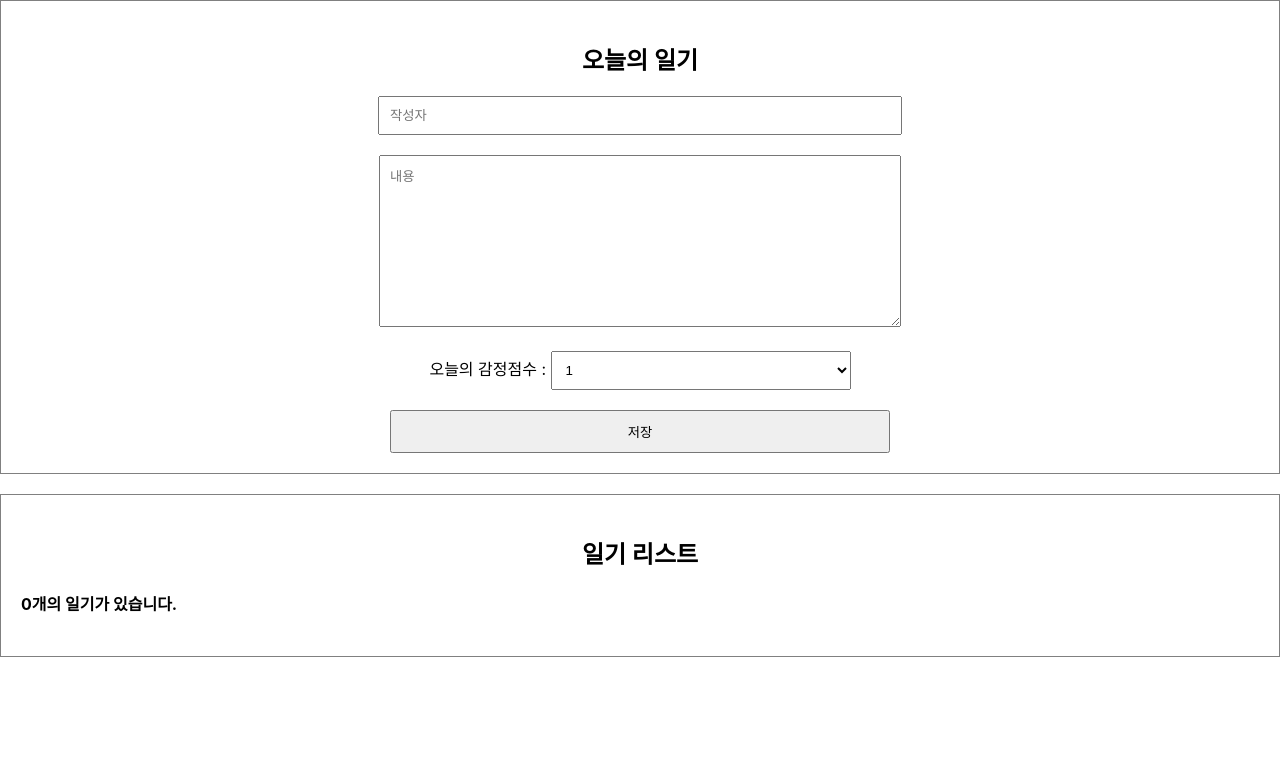
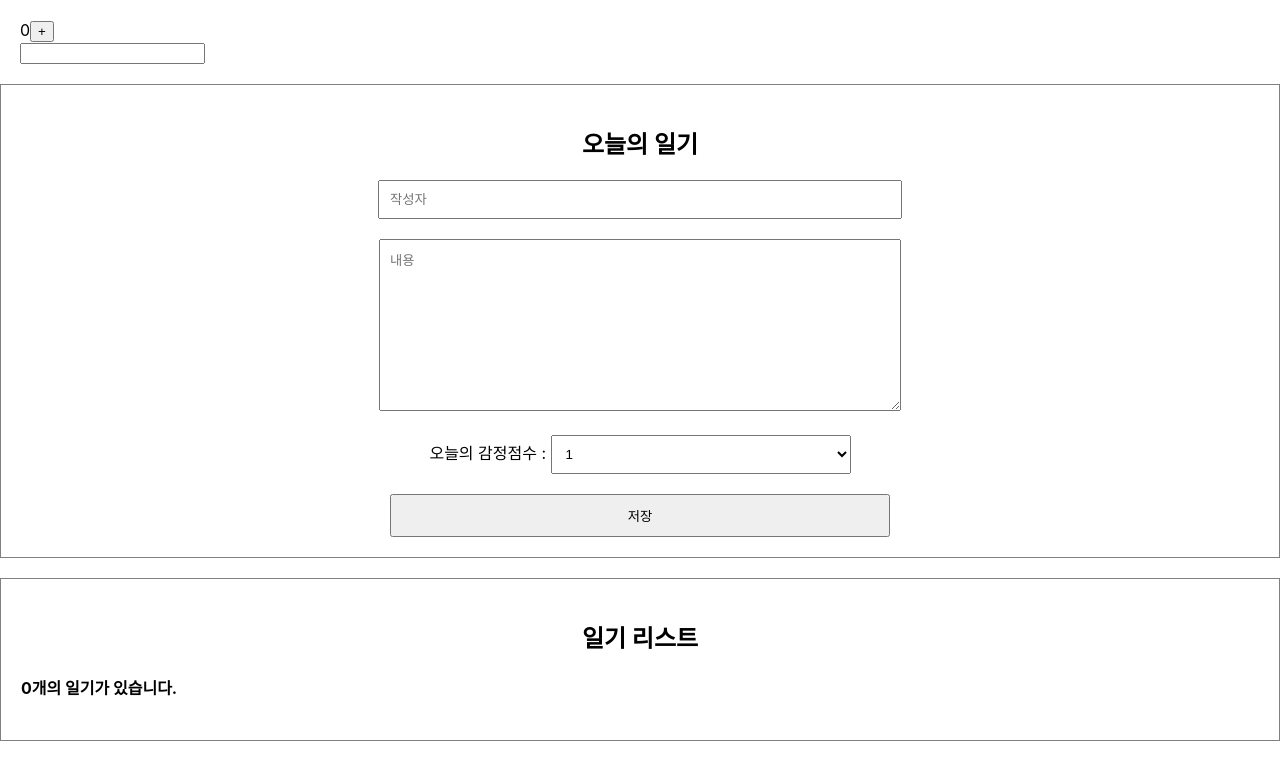
Before and after one commit to ukssss/React, a React (Create React App) app in the folder 01.udemy-react-example/react-basic/simplediary/: page / in a window 1280 px wide. Shown: the top 780 px of the page. Built offline with nearby package versions, Linux system fonts and the light colour scheme; the HTML template or start-up script is replaced by a standard one.

Commit message:
01-react-basic | learn, React Lifecyle 제어 - useEffect 연습 예제 #32

```diff
--- a/01.udemy-react-example/react-basic/simplediary/src/App.js
+++ b/01.udemy-react-example/react-basic/simplediary/src/App.js
@@ -1,5 +1,6 @@
 import React, { useRef, useState } from 'react';
 import './App.css';
+import Lifecycle from './Lifecycle';
 import DiaryEditor from './DiaryEditor';
 import DiaryList from './DiaryList';
 
@@ -57,6 +58,7 @@ function App() {
 
   return (
     <div className='App'>
+      <Lifecycle />
       <DiaryEditor onCreate={onCreate} />
       <DiaryList onEdit={onEdit} onRemove={onRemove} diaryList={data} />
     </div>
--- /dev/null
+++ b/01.udemy-react-example/react-basic/simplediary/src/Lifecycle.js
@@ -0,0 +1,40 @@
+import React, { useEffect, useState } from 'react';
+
+const Lifecycle = () => {
+  const [count, setCount] = useState(0);
+  const [text, setText] = useState('');
+
+  useEffect(() => {
+    console.log('Mount!');
+  }, []);
+
+  useEffect(() => {
+    console.log('Update');
+  });
+
+  useEffect(() => {
+    console.log(`count is update : ${count}`);
+    if (count > 5) {
+      alert('count가 5를 넘었습니다. 따라서 1로 초기화합니다');
+      setCount(1);
+    }
+  }, [count]);
+
+  useEffect(() => {
+    console.log(`text is update : ${text}`);
+  }, [text]);
+
+  return (
+    <div style={{ padding: 20 }}>
+      <div>
+        {count}
+        <button onClick={() => setCount(count + 1)}>+</button>
+      </div>
+      <div>
+        <input value={text} onChange={(e) => setText(e.target.value)} />
+      </div>
+    </div>
+  );
+};
+
+export default Lifecycle;
```
